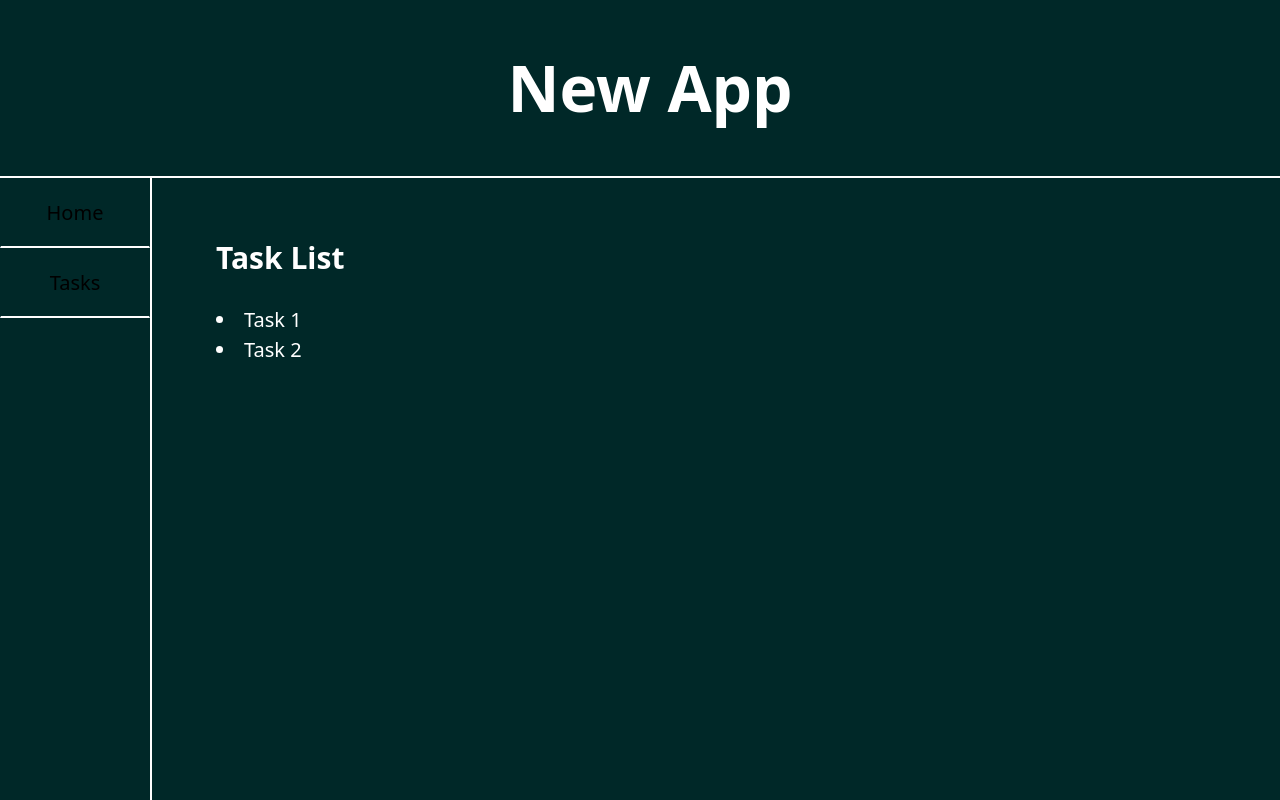
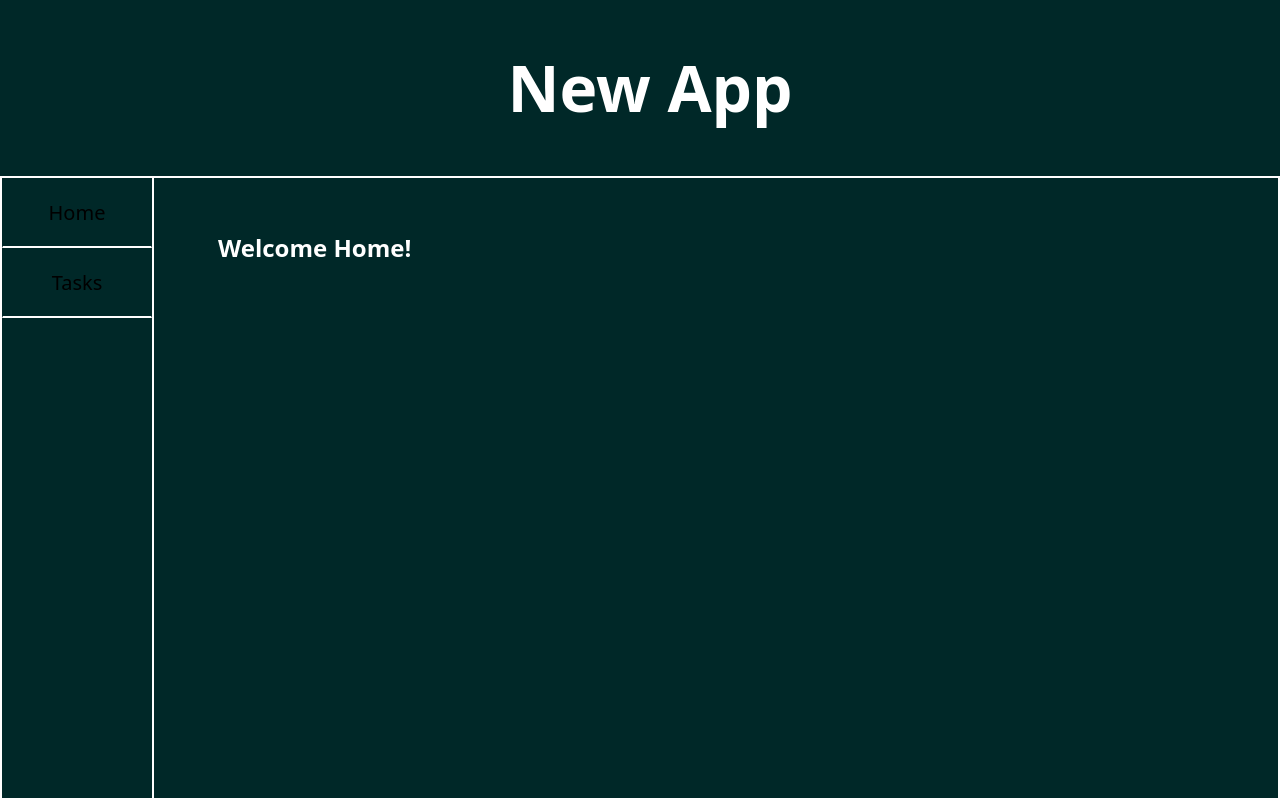
Before and after one commit to MariaStarLit/Task_List, a React (Vite) app in the folder task_list/: page / in a window 1280 px wide. Built offline with nearby package versions, Linux system fonts and the light colour scheme; no server answers.

Commit message:
Routing pages

```diff
--- a/task_list/package.json
+++ b/task_list/package.json
@@ -11,7 +11,8 @@
   },
   "dependencies": {
     "react": "^19.1.1",
-    "react-dom": "^19.1.1"
+    "react-dom": "^19.1.1",
+    "react-router-dom": "^7.9.1"
   },
   "devDependencies": {
     "@eslint/js": "^9.36.0",
--- a/task_list/src/App.css
+++ b/task_list/src/App.css
@@ -18,7 +18,6 @@
 .title {
   width: 100%;
   padding: 10px;
-  border-bottom: 2px solid white;
   text-align: center;
   font-size: 20px;
   font-weight: bold;
@@ -28,6 +27,7 @@
 .main-layout {
   display: flex;
   flex: 1;
+  border: 2px solid white;
 }
 
 /* Sidebar */
@@ -50,15 +50,16 @@
 
 .menu-bar button:hover {
   background-color: #006060;
-  border: none;
-  border-bottom: 2px solid white;
 }
 
 /* Content area */
-.task-list {
+.content{
   flex: 1;
   padding: 2rem;
   padding-left: 4rem;
+}
+
+.task-list {
   font-size: 20px;
   text-align: left;
   list-style-position: outside;
--- a/task_list/src/App.tsx
+++ b/task_list/src/App.tsx
@@ -1,4 +1,4 @@
-import { useState } from 'react'
+import { BrowserRouter as Router, Routes, Route, Link } from "react-router-dom";
 import './App.css'
 
 fetch("http://localhost:3008/api/tasks/")
@@ -6,23 +6,12 @@ fetch("http://localhost:3008/api/tasks/")
   .then(data => console.log(data))
   .catch(err => console.error(err));
 
-function App() {
-  const [count, setCount] = useState(0)
+function Home() {
+  return <h2>Welcome Home!</h2>;
+}
 
+function Tasks() {
   return (
-    <div className="app-layout">
-      {/* Header */}
-      <header className="title">
-        <h1>New App</h1>
-      </header>
-      {/* Main area */}
-      <div className="main-layout">
-        {/* Sidebar */}
-        <div className="menu-bar">
-          <button>Home</button>
-          <button>Tasks</button>
-        </div>
-        {/* Content */}
     <div className="task-list">
       <h2>Task List</h2>
       <ul>
@@ -30,8 +19,36 @@ function App() {
         <li>Task 2</li>
       </ul>
     </div>
+  );
+}
+
+function App() {
+  return (
+    <Router>
+      <div className="app-layout">
+        {/* Header */}
+        <header className="title">
+          <h1>New App</h1>
+        </header>
+
+        {/* Main area */}
+        <div className="main-layout">
+          {/* Sidebar */}
+          <div className="menu-bar">
+            <Link to="/"><button>Home</button></Link>
+            <Link to="/tasks"><button>Tasks</button></Link>
+          </div>
+
+          {/* Content */}
+          <div className="content">
+            <Routes>
+              <Route path="/" element={<Home />} />
+              <Route path="/tasks" element={<Tasks />} />
+            </Routes>
           </div>
         </div>
+      </div>
+    </Router>
   )
 }
 
```
Also changed, not shown: 1 other file (tests, documents, lock files or other folders). Lines whose indentation alone changed are shown as unchanged.
